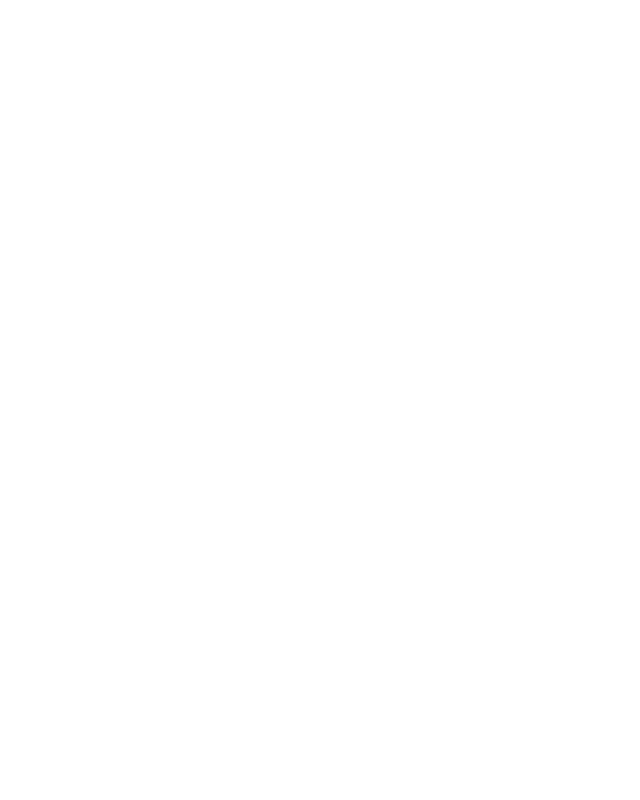
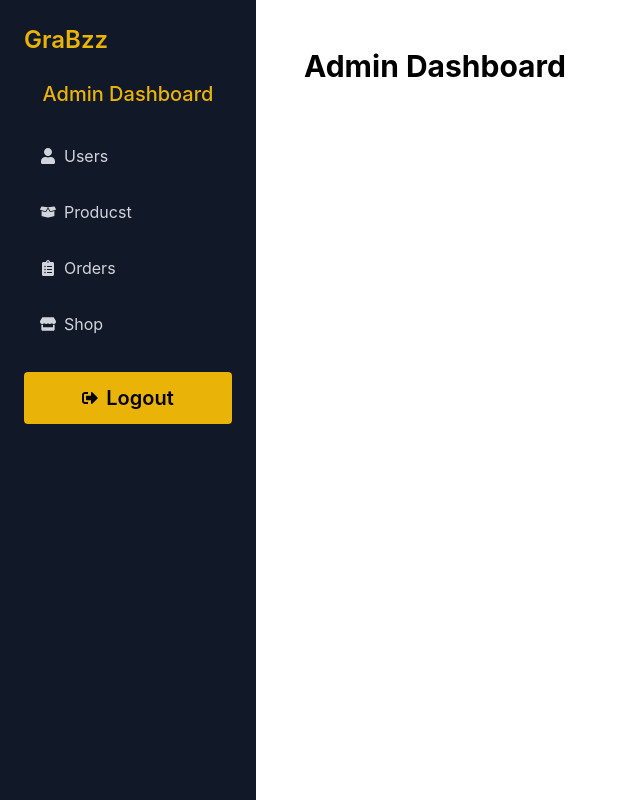
Before and after one commit to Gowtham3456/GRABZZ, a React (Vite) app in the folder frontend/: page /admin in a window 1280 px wide. Before the commit this address had no page. Shown: the whole page, without its empty margins (0-640 px from the left). Built offline with nearby package versions, Linux system fonts and the light colour scheme.

Commit message:
8/4/25-After completing the admin-sidebar

```diff
--- a/frontend/src/App.jsx
+++ b/frontend/src/App.jsx
@@ -13,6 +13,8 @@
 import OrderConfirmationPage from "./pages/OrderConfirmationPage";
 import OrderDetailsPage from "./pages/OrderDetailsPage";
 import MyOrdersPage from "./pages/MyOrdersPage";
+import AdminLayout from "./components/Admin/AdminLayout";
+import AdminHomePage from "./pages/AdminHomePage";
 
 export const App = () => {
   return (
@@ -32,7 +34,10 @@
         <Route path="my-orders" element={<MyOrdersPage/>}></Route>
 
       </Route>
-      <Route>{/*admin layout*/}</Route>
+       {/*admin layout*/}
+      <Route path="/admin" element={<AdminLayout/>}>
+        <Route index element={<AdminHomePage/>}></Route>
+      </Route>
     </Routes>
    </BrowserRouter>
   );
--- /dev/null
+++ b/frontend/src/components/Admin/AdminLayout.jsx
@@ -0,0 +1,45 @@
+//import React from 'react'
+
+import { useState } from "react";
+import { FaBars } from "react-icons/fa";
+import AdminSidebar from "./AdminSidebar";
+import { Outlet } from "react-router-dom";
+
+export const AdminLayout = () => {
+    const [isSidebarOpen,setIsSidebarOpen]=useState(false);
+
+    const toggleSidebar=()=>{
+        setIsSidebarOpen(!isSidebarOpen);
+    }
+  return (
+    <div className="min-h-screen flex flex-col md:flex-row relative">
+        {/* Mobile toggle button */}
+        <div className="flex md:hidden p-4 bg-black text-white z-20">
+            <button onClick={toggleSidebar}>
+                <FaBars size={24}></FaBars>
+            </button>
+            <h1 className="ml-4 text-xl font-medium">Admin Dashboard</h1>
+        </div>
+        {/* overlay for mobile sidebar */}
+        {isSidebarOpen &&(
+            <div className="fixed inset-0 z-20 bg-black bg-opacity-60 md:hidden"
+            onClick={toggleSidebar}></div>
+        )}
+        {/* sidebar */}
+        <div className={`bg-gray-900 w-64 min-h-screen text-yellow-500 absolute md:relative transform
+            ${isSidebarOpen ?"translate-x-0":"-translate-x-full"} transition-transform duration-300
+            md:translate-x-0 md:static md:block z-20`}>
+                {/* sidebar component */}
+                <AdminSidebar/>
+        </div>
+        {/* main content */}
+        <div className="flex-grow p-6 overflow-auto">
+            <Outlet/>
+
+        </div>
+
+
+    </div>
+  )
+}
+export default AdminLayout;
--- /dev/null
+++ b/frontend/src/components/Admin/AdminSidebar.jsx
@@ -0,0 +1,66 @@
+//import React from 'react'
+
+import { FaBoxOpen, FaClipboardList, FaSignOutAlt, FaStore, FaUser } from "react-icons/fa";
+import { Link, NavLink, useNavigate } from "react-router-dom";
+
+export const AdminSidebar = () => {
+    //logout function
+
+    const navigate=useNavigate();
+    const handleLogout=()=>{
+        navigate("/");
+    }
+  return (
+    <div className="p-6">
+        <div className="mb-6">
+            <Link to="/admin" className="text-2xl font-semibold">GraBzz</Link>
+
+        </div>
+        <h2 className="text-xl font-medium mb-6 text-center ">Admin Dashboard</h2>
+        <nav className="flex flex-col space-y-2">
+            <NavLink to="/admin/users" className={({isActive})=> isActive ?
+            "bg-gray-700 text-white rounded py-3 px-2 flex items-center":
+            "text-gray-300 hover:bg-gray-700 hover:text-white py-3 px-4 rounded flex items-center space-x-2"}>
+                <FaUser/>
+                <span>Users</span>
+            </NavLink>
+
+            {/* products */}
+
+            <NavLink to="/admin/products" className={({isActive})=> isActive ?
+            "bg-gray-700 text-white rounded py-3 px-2 flex items-center":
+            "text-gray-300 hover:bg-gray-700 hover:text-white py-3 px-4 rounded flex items-center space-x-2"}>
+                <FaBoxOpen/>
+                <span>Producst</span>
+            </NavLink>
+
+            {/* orders */}
+            <NavLink to="/admin/orders" className={({isActive})=> isActive ?
+            "bg-gray-700 text-white rounded py-3 px-2 flex items-center":
+            "text-gray-300 hover:bg-gray-700 hover:text-white py-3 px-4 rounded flex items-center space-x-2"}>
+                <FaClipboardList/>
+                <span>Orders</span>
+            </NavLink>
+
+            {/* shop */}
+            <NavLink to="/" className={({isActive})=> isActive ?
+            "bg-gray-700 text-white rounded py-3 px-2 flex items-center":
+            "text-gray-300 hover:bg-gray-700 hover:text-white py-3 px-4 rounded flex items-center space-x-2"}>
+                <FaStore/>
+                <span>Shop</span>
+            </NavLink>
+        </nav>
+        <div className="mt-6 ">
+            <button onClick={handleLogout} className="w-full bg-yellow-500 text-black hover:bg-red-700
+            hover:text-black rounded p-3 flex items-center justify-center space-x-2">
+                <FaSignOutAlt/>
+                <span className=" text-xl font-semibold">Logout</span>
+            </button>
+
+        </div>
+
+    </div>
+  )
+}
+
+export default AdminSidebar;
--- a/frontend/src/components/Cart/PaypalButton.jsx
+++ b/frontend/src/components/Cart/PaypalButton.jsx
@@ -4,7 +4,7 @@
 
 export const PaypalButton = ({amount,onSuccess,onError}) => {
   return (
-    <PayPalScriptProvider options={{"client-id":"AcIPtSUmubUnw1D1VrAT6bMhUN0A_1Eq0f6M4NFFAYXsvzbNZENpca0b44ikcAyt0iHS2wKlzyirIEhO"}}>
+    <PayPalScriptProvider options={{"client-id":import.meta.env.VITE_PAYPAL_CLIENT_ID,}}>
         <PayPalButtons style={{layout:"vertical"}} createOrder={(data,actions)=>{
             return actions.order.create({
                 purchase_units:[{amount:{value:amount}}]
--- a/frontend/src/components/Common/Navbar.jsx
+++ b/frontend/src/components/Common/Navbar.jsx
@@ -32,6 +32,7 @@
         </div>
         {/*Right Icons*/}
         <div className="flex items-center space-x-4">
+            <Link to="/admin" className="block bg-black rounded px-2 text-sm text-yellow-500">Admin</Link>
             <Link to="/profile" className="hover:text-black">
             <HiOutlineUser className="h-6 w-6 text-black-700"></HiOutlineUser>
             </Link>
--- /dev/null
+++ b/frontend/src/pages/AdminHomePage.jsx
@@ -0,0 +1,21 @@
+//import React from 'react'
+
+export const AdminHomePage = () => {
+    const orders=[
+        {
+            _id:12321,
+            user:{
+                name:"Gowtham"
+            },
+            totalPrice:120,
+            status:"Processing"
+        },
+    ];
+  return (
+    <div className="max-w-7xl mx-auto p-6 ">
+        <h1 className="text-3xl font-bold mb-6">Admin Dashboard</h1>
+
+    </div>
+  )
+}
+export default AdminHomePage;
```
Also changed, not shown: 1 other file (tests, documents, lock files or other folders).
